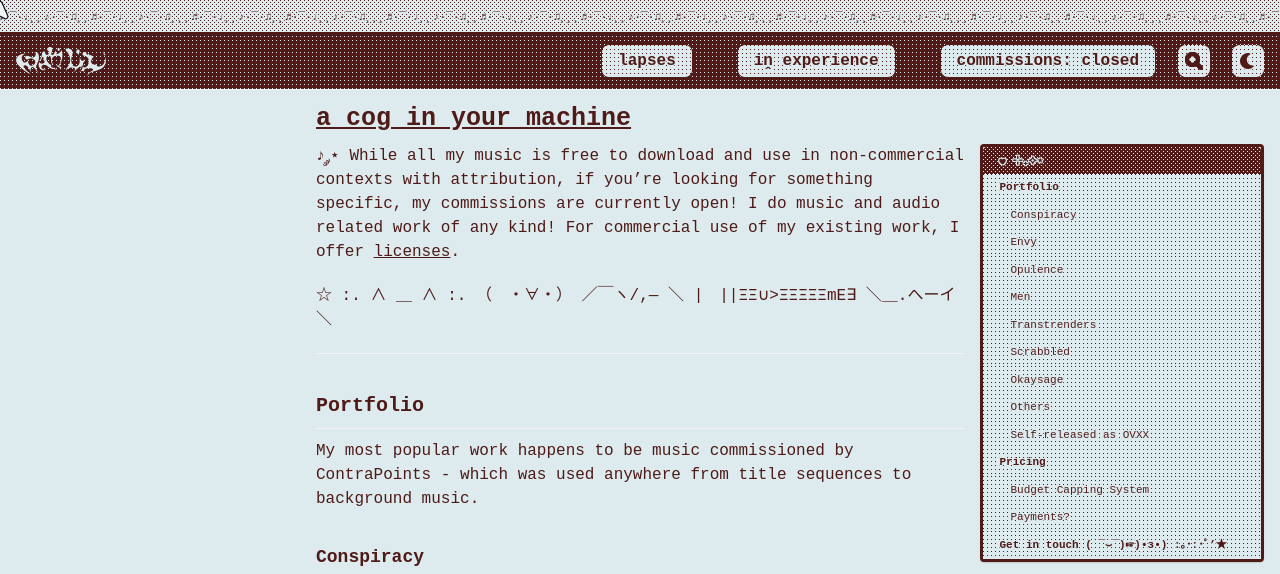
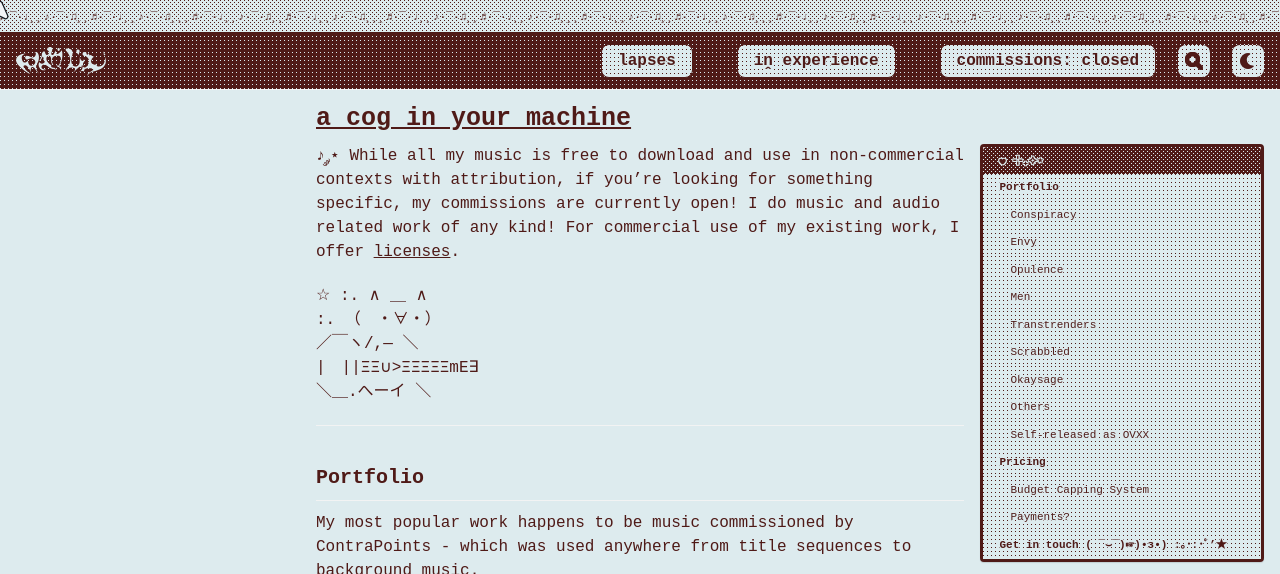
Before and after one commit to cryotato/cryotato.github.io, a Jekyll site: the page built from _pages/commissions.md, in a window 1280 px wide and 900 px high, cut to the strip 0-574 px from the top of the window. Built offline with Jekyll 4.4.1, drawn with Linux system fonts in a browser that asks for light colours; cached includes are drawn as plain includes; some web fonts are replaced.

Commit message:
Update commissions.md

```diff
--- a/_pages/commissions.md
+++ b/_pages/commissions.md
@@ -8,11 +8,11 @@ toc_icon: "heart"  # corresponding Font Awesome icon name (without fa prefix)
 ---
 ♪ ༘⋆ While all my music is free to download and use in non-commercial contexts with attribution, if you're looking for something specific, my commissions are currently open! I do music and audio related work of any kind! For commercial use of my existing work, I offer [licenses](/licenses).
 
-☆ :.  ∧ ＿ ∧
- :.   （　・∀・）
-／￣ヽ/,―   ＼
-|　||ΞΞ∪>ΞΞΞΞΞmΕ∃
-＼＿.へーイ ＼
+☆ :.  ∧ ＿ ∧<br>
+ :.   （　・∀・）<br>
+／￣ヽ/,―   ＼<br>
+|　||ΞΞ∪>ΞΞΞΞΞmΕ∃<br>
+＼＿.へーイ ＼<br>
 
 ***
 
```
